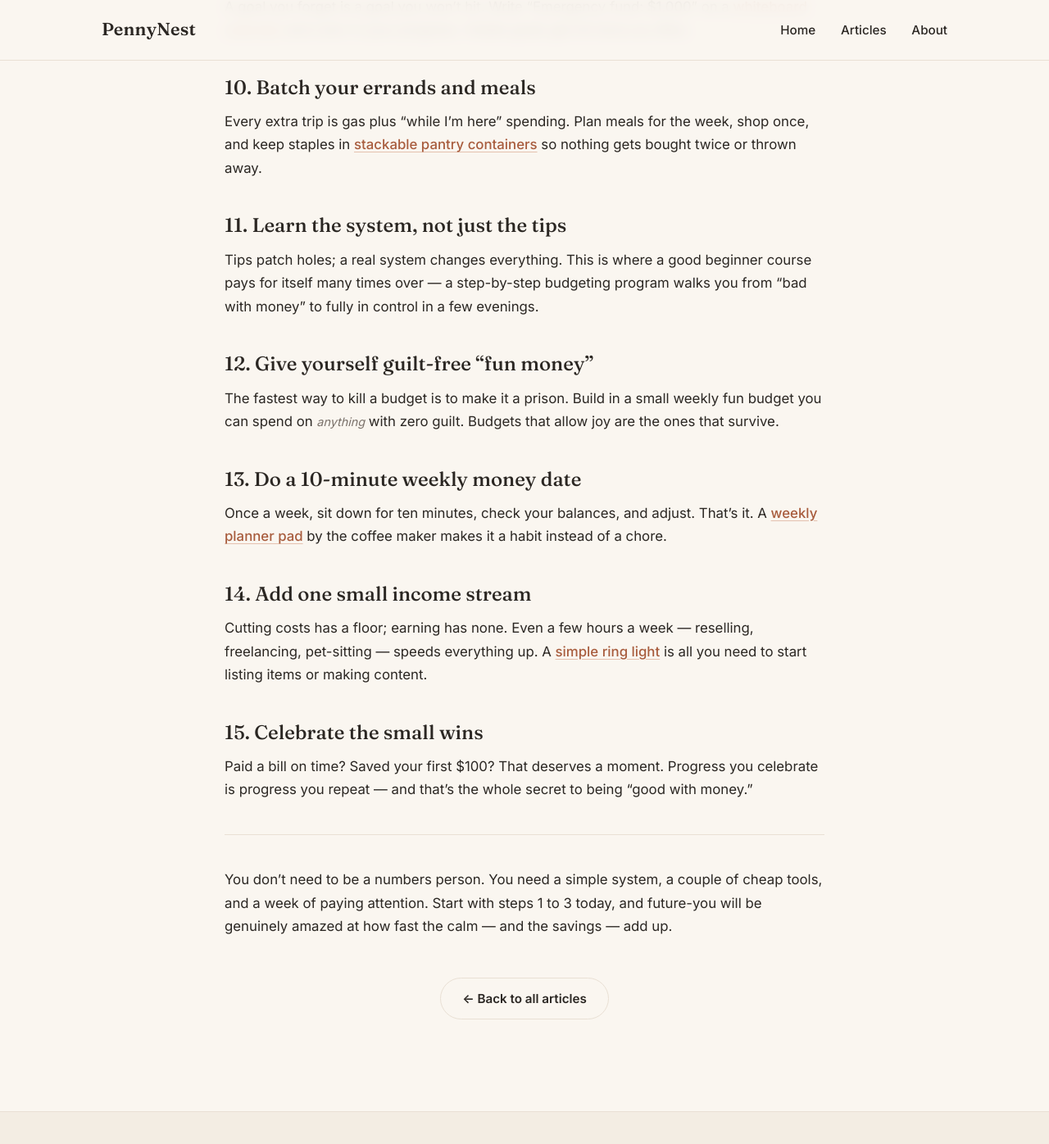
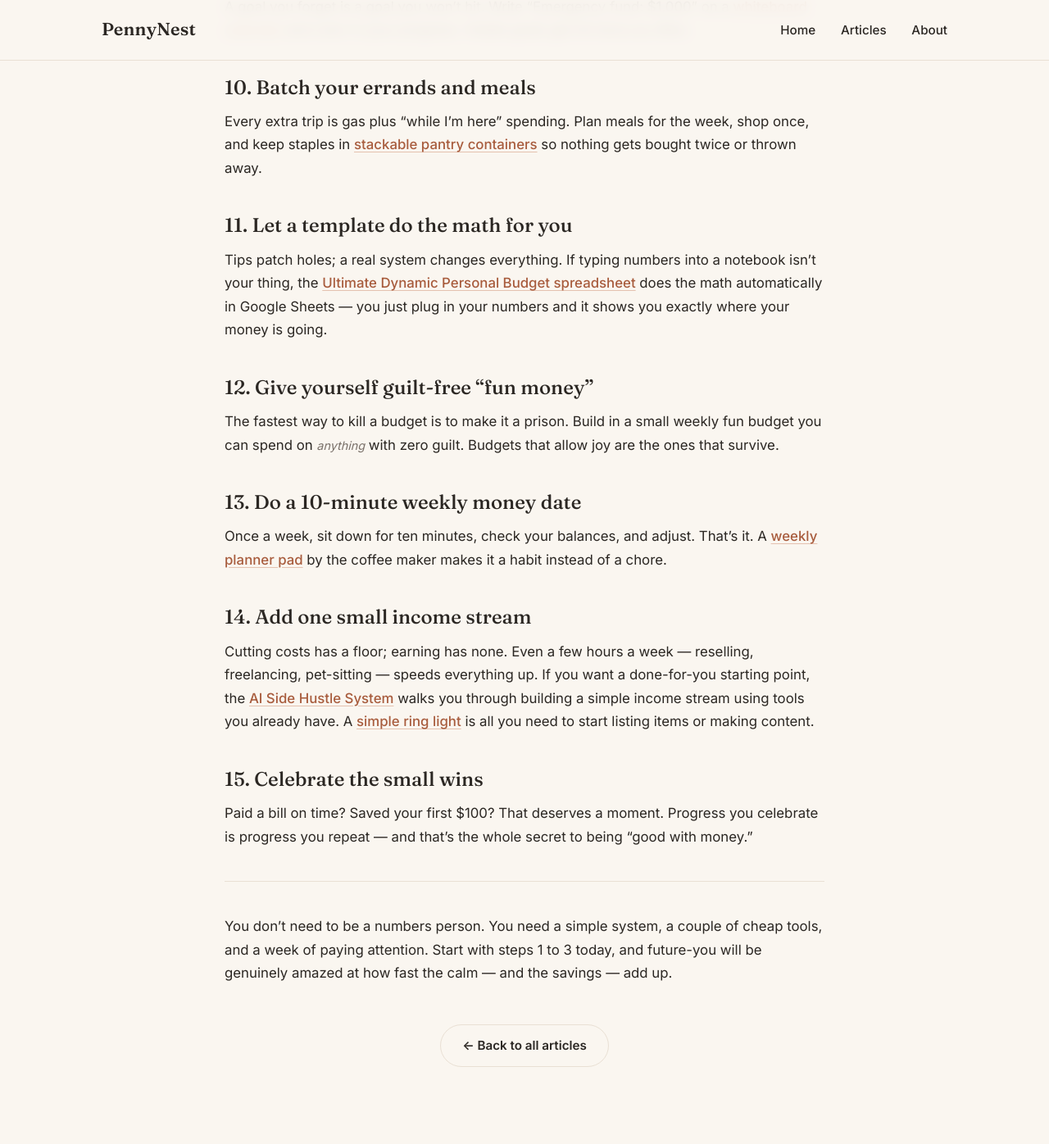
Before and after one commit to cozylifepicks/pennynest, a Jekyll site: the page built from _posts/2026-07-21-how-to-budget-when-bad-with-money.md, in a window 1280 px wide and 1400 px high, scrolled down 3011 px. Shown: the top 1396 px of the window at 82% size. Built offline with Jekyll 4.4.1, drawn with Linux system fonts in a browser that asks for light colours.

Commit message:
Add Digistore24 affiliate links (budget spreadsheet + AI side hustle system)

```diff
--- a/_posts/2026-07-21-how-to-budget-when-bad-with-money.md
+++ b/_posts/2026-07-21-how-to-budget-when-bad-with-money.md
@@ -94,12 +94,13 @@ shop once, and keep staples in
 [stackable pantry containers](https://www.amazon.com/s?k=airtight+food+storage+containers&tag=tamirugc20-20)
 so nothing gets bought twice or thrown away.
 
-## 11. Learn the system, not just the tips
+## 11. Let a template do the math for you
 
-Tips patch holes; a real system changes everything. This is where a good
-beginner course pays for itself many times over — a step-by-step budgeting
-program walks you from "bad with money" to fully in control in a few evenings.
-<!-- DIGISTORE24: insert your affiliate promolink to a top-rated beginner budgeting / money-management course here once the account is set up -->
+Tips patch holes; a real system changes everything. If typing numbers into a
+notebook isn't your thing, the
+[Ultimate Dynamic Personal Budget spreadsheet](https://www.digital-planning-studio.com/#aff=tamirjr)
+does the math automatically in Google Sheets — you just plug in your numbers
+and it shows you exactly where your money is going.
 
 ## 12. Give yourself guilt-free "fun money"
 
@@ -117,8 +118,11 @@ by the coffee maker makes it a habit instead of a chore.
 ## 14. Add one small income stream
 
 Cutting costs has a floor; earning has none. Even a few hours a week — reselling,
-freelancing, pet-sitting — speeds everything up. A
-[simple ring light](https://www.amazon.com/s?k=ring+light+for+phone&tag=tamirugc20-20)
+freelancing, pet-sitting — speeds everything up. If you want a done-for-you
+starting point, the
+[AI Side Hustle System](http://www.betterdailyguide.site/ds24/the-ai-side-hustle#aff=tamirjr)
+walks you through building a simple income stream using tools you already have.
+A [simple ring light](https://www.amazon.com/s?k=ring+light+for+phone&tag=tamirugc20-20)
 is all you need to start listing items or making content.
 
 ## 15. Celebrate the small wins
```
